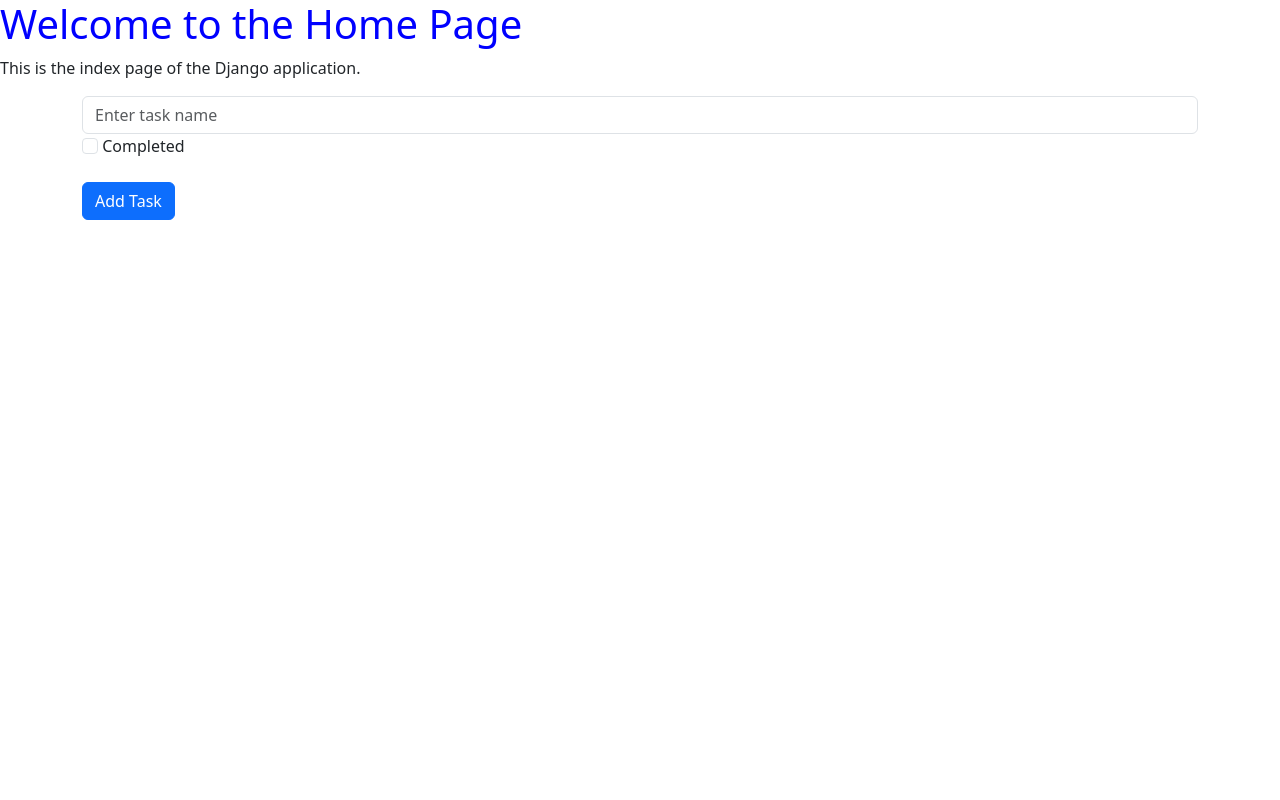
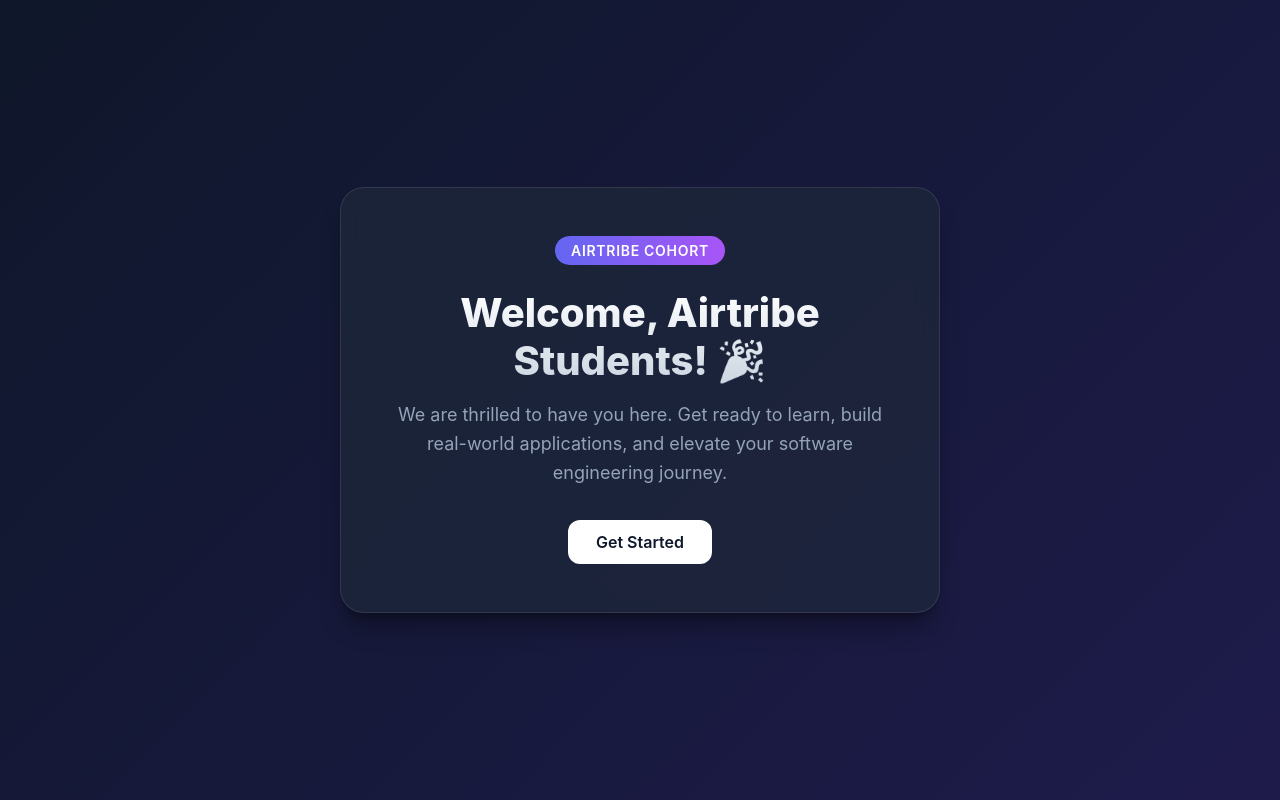
Before and after one commit to boxabhi/Airtribe-Django-C19, a Django app: page / in a window 1280 px wide. Run offline with Django 5.2, Linux system fonts and the light colour scheme; data that the repository does not hold is empty; parts of the project's set-up code (start-up, migrations or seed data) failed here and were passed over; some libraries are stand-ins or nearby versions.

Commit message:
Modified Index.html File

```diff
--- a/core/home/templates/index.html
+++ b/core/home/templates/index.html
@@ -1,25 +1,86 @@
-
-{% extends 'base.html' %}
-{% block content %}
-    <h1 style="color: blue;">Welcome to the Home Page</h1>
-    <p>This is the index page of the Django application.</p>
+<!DOCTYPE html>
+<html lang="en">
+<head>
+    <meta charset="UTF-8">
+    <meta name="viewport" content="width=device-width, initial-scale=1.0">
+    <title>Welcome Airtribe Students</title>
+    <style>
+        * {
+            margin: 0;
+            padding: 0;
+            box-sizing: border-box;
+        }
+        body {
+            font-family: -apple-system, BlinkMacSystemFont, 'Segoe UI', Roboto, Helvetica, Arial, sans-serif;
+            background: linear-gradient(135deg, #0f172a 0%, #1e1b4b 100%);
+            color: #f8fafc;
+            min-height: 100vh;
+            display: flex;
+            align-items: center;
+            justify-content: center;
+            padding: 20px;
+        }
+        .container {
+            background: rgba(30, 41, 59, 0.7);
+            backdrop-filter: blur(12px);
+            border: 1px solid rgba(255, 255, 255, 0.1);
+            border-radius: 24px;
+            padding: 48px;
+            max-width: 600px;
+            width: 100%;
+            text-align: center;
+            box-shadow: 0 20px 25px -5px rgba(0, 0, 0, 0.3), 0 8px 10px -6px rgba(0, 0, 0, 0.3);
+        }
+        .badge {
+            display: inline-block;
+            background: linear-gradient(90deg, #6366f1 0%, #a855f7 100%);
+            color: #ffffff;
+            font-size: 0.875rem;
+            font-weight: 600;
+            padding: 6px 16px;
+            border-radius: 9999px;
+            text-transform: uppercase;
+            letter-spacing: 0.05em;
+            margin-bottom: 24px;
+        }
+        h1 {
+            font-size: 2.5rem;
+            font-weight: 800;
+            line-height: 1.2;
+            margin-bottom: 16px;
+            background: linear-gradient(180deg, #ffffff 0%, #cbd5e1 100%);
+            -webkit-background-clip: text;
+            -webkit-text-fill-color: transparent;
+        }
+        p {
+            color: #94a3b8;
+            font-size: 1.125rem;
+            line-height: 1.6;
+            margin-bottom: 32px;
+        }
+        .btn {
+            display: inline-block;
+            background: #ffffff;
+            color: #0f172a;
+            font-size: 1rem;
+            font-weight: 600;
+            padding: 12px 28px;
+            border-radius: 12px;
+            text-decoration: none;
+            transition: all 0.2s ease;
+        }
+        .btn:hover {
+            background: #e2e8f0;
+            transform: translateY(-2px);
+        }
+    </style>
+</head>
+<body>
     <div class="container">
-        <ul class="list-group">
-        {% for task in tasks %}
-            <li class="list-group-item">
-                Id: {{ task.id }} | Task Name: {{ task.task_name }} | Completed: {{ task.is_completed }}
-            </li>
-        {% endfor %}
-        </ul>
+        <span class="badge">Airtribe Cohort</span>
+        <h1>Welcome, Airtribe Students! 🎉</h1>
+        <p>We are thrilled to have you here. Get ready to learn, build real-world applications, and elevate your software engineering journey.</p>
+        <a href="#" class="btn">Get Started</a>
     </div>
-
-
-
-    <form class="container">
-        <input class="form-control" type="text" name="task_name" placeholder="Enter task name">
-        <input type="checkbox" class="form-check-input" name="is_completed"> Completed
-        <br><br>
-        <button type="submit" class="btn btn-primary">Add Task</button>
-
-    </form>
-{% endblock %}
+</body>
+</html>
```
